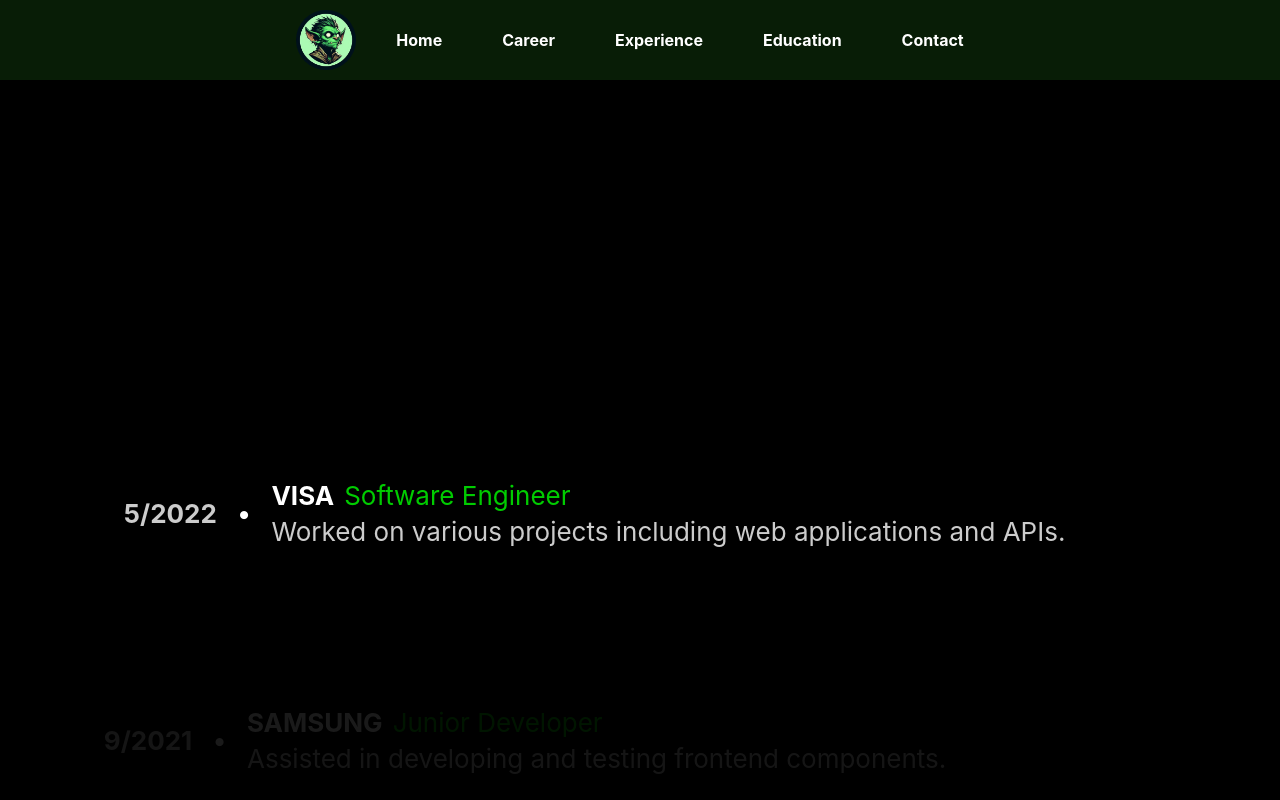
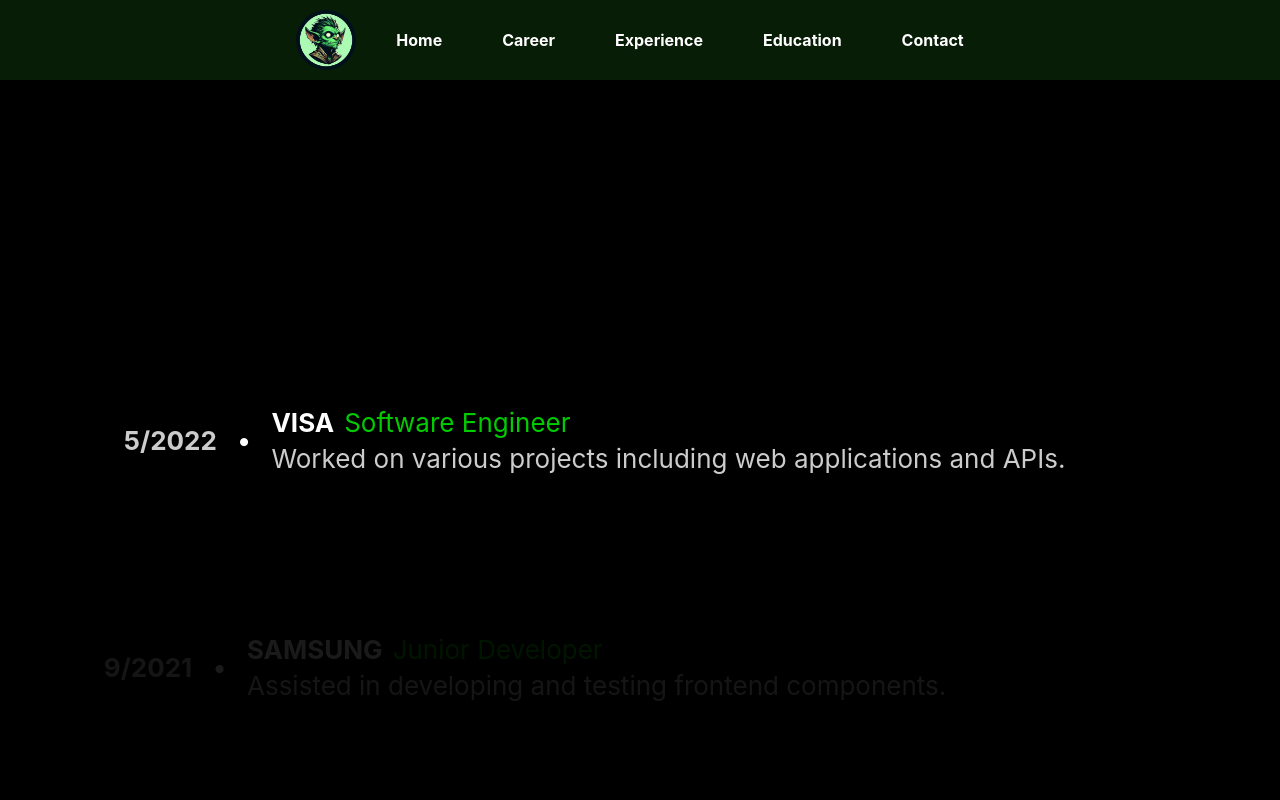
Before and after one commit to Raphalius/personal-page, a React (Create React App) app: page /career in a window 1280 px wide. Built offline with nearby package versions, Linux system fonts and the light colour scheme.

Commit message:
Removing unused code

```diff
--- a/src/App.js
+++ b/src/App.js
@@ -1,4 +1,4 @@
-import React, { useState, useEffect, useRef } from 'react';
+import React, { useRef } from 'react';
 import { BrowserRouter as Router, Link, Routes, Route } from 'react-router-dom';
 
 import Home from './Home';
@@ -13,24 +13,6 @@
 function App() {
 
   const navRef = useRef(null);
-  const [navbarHeight, setNavbarHeight] = useState(0);
-
-  // Measure the navbar height and store it in state
-  useEffect(() => {
-    if (navRef.current) {
-      setNavbarHeight(navRef.current.offsetHeight);
-    }
-
-    // Update the height on window resize
-    const handleResize = () => {
-      if (navRef.current) {
-        setNavbarHeight(navRef.current.offsetHeight);
-      }
-    };
-
-    window.addEventListener('resize', handleResize);
-    return () => window.removeEventListener('resize', handleResize);
-  }, []);
 
   return (
     <Router>
@@ -50,7 +32,7 @@
         <div className="App-content" style={{ flex: 1, overflow: 'hidden' }}>
           <Routes>
             <Route path="/" element={<Home />} />
-            <Route path="/career" element={<Career navbarHeight={navbarHeight}/>} />
+            <Route path="/career" element={<Career />} />
             <Route path="/experience" element={<Experience />} />
             <Route path="/education" element={<Education />} />
             <Route path="/contact" element={<Contact />} />
--- a/src/Career.js
+++ b/src/Career.js
@@ -1,7 +1,7 @@
 import React, { useState, useEffect, useRef } from 'react';
 import './Career.css';
 
-export default function Career({ navbarHeight }) {
+export default function Career() {
     const careerItems = [
         { startDate: '2022-05-01', name: 'VISA', position: 'Software Engineer', description: 'Worked on various projects including web applications and APIs.' },
         { startDate: '2021-09-01', name: 'SAMSUNG', position: 'Junior Developer', description: 'Assisted in developing and testing frontend components.' },
@@ -12,7 +12,6 @@
 
     const sortedItems = careerItems.sort((a, b) => new Date(b.startDate) - new Date(a.startDate));
     const [activeIndex, setActiveIndex] = useState(0);
-    const [containerHeight, setContainerHeight] = useState('100vh');
     const containerRef = useRef(null);
 
     const handleScroll = () => {
@@ -32,16 +31,6 @@
     };
 
     useEffect(() => {
-        const availableHeight = window.innerHeight - navbarHeight;
-        setContainerHeight(`${availableHeight}px`);
-
-        const handleResize = () => setContainerHeight(`${window.innerHeight - navbarHeight}px`);
-        window.addEventListener('resize', handleResize);
-
-        return () => window.removeEventListener('resize', handleResize);
-    }, [navbarHeight]);
-
-    useEffect(() => {
         const container = containerRef.current;
         container.addEventListener('scroll', handleScroll);
         return () => container.removeEventListener('scroll', handleScroll);
@@ -49,7 +38,7 @@
 
     return (
         <div className="career-container">
-            <div ref={containerRef} className="career-list-container" style={{ maxHeight: containerHeight }}>
+            <div ref={containerRef} className="career-list-container">
                 <div className="career-padding-height"></div>
 
                 {sortedItems.map((item, index) => (
```
